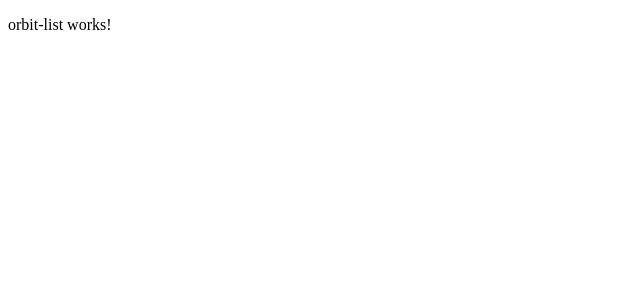
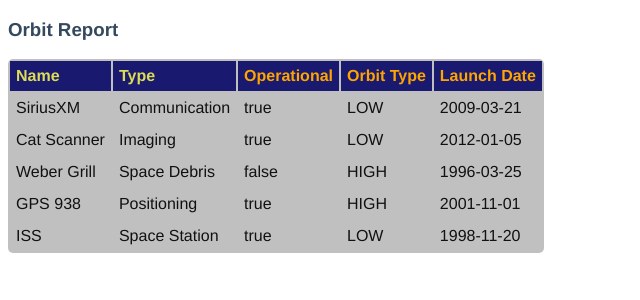
Before and after one commit to dwrivera7/orbit-report, an Angular app: page / in a window 1280 px wide. Shown: the top 300 px of the page, without its empty margins (0-640 px from the left). Built offline with nearby package versions, Linux system fonts and the light colour scheme.

Commit message:
Step 4 completed

```diff
--- a/src/app/app.component.css
+++ b/src/app/app.component.css
@@ -0,0 +1,13 @@
+.search-form {
+    margin-bottom: 40px;
+}
+
+button {
+    margin-left: 10px;
+    color: #fff;
+    background-color: #009b25;
+    border-radius: 4px;
+    padding: 2px 5px;
+    font-size: 18px;
+    cursor: pointer;
+}
--- a/src/app/orbit-list/orbit-list.component.css
+++ b/src/app/orbit-list/orbit-list.component.css
@@ -0,0 +1,28 @@
+.sortable {
+    cursor: pointer;
+    color: #dd5;
+}
+
+.warning {
+    background-color: orangered;
+}
+
+table {
+  color: #111;
+  border-radius: 5px;
+  overflow: hidden;
+  margin: 12px 0;
+  min-width: 300px;
+  background: silver;
+}
+
+.header-row {
+    background: midnightblue;
+    color: orange
+}
+
+th, td {
+    text-align: left;
+    margin: 5px 10px;
+    padding: 6px;
+}
--- a/src/app/orbit-list/orbit-list.component.html
+++ b/src/app/orbit-list/orbit-list.component.html
@@ -1 +1,17 @@
-<p>orbit-list works!</p>
+<h3>Orbit Report</h3>
+<table>
+   <tr class="header-row">
+      <th class="sortable">Name</th>
+      <th class="sortable">Type</th>
+      <th>Operational</th>
+      <th>Orbit Type</th>
+      <th>Launch Date</th>
+   </tr>
+   <tr *ngFor="let satellite of satellites">
+    <td>{{satellite.name}}</td>
+    <td>{{satellite.type}}</td>
+    <td>{{satellite.operational}}</td>
+    <td>{{satellite.orbitType}}</td>
+    <td>{{satellite.launchDate}}</td>
+</tr>
+</table>
--- a/src/index.html
+++ b/src/index.html
@@ -1,6 +1,15 @@
 <!doctype html>
 <html lang="en">
 <head>
+  <style>
+    body {
+      font-family: 'Helvetica', 'Courier';
+    }
+
+    h3 {
+        color: #34495E;
+    }
+  </style>
   <meta charset="utf-8">
   <title>OrbitReport</title>
   <base href="/">
```
